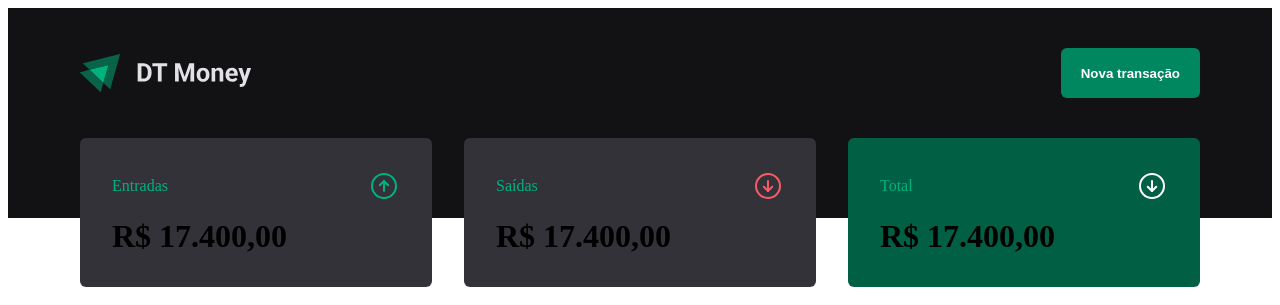
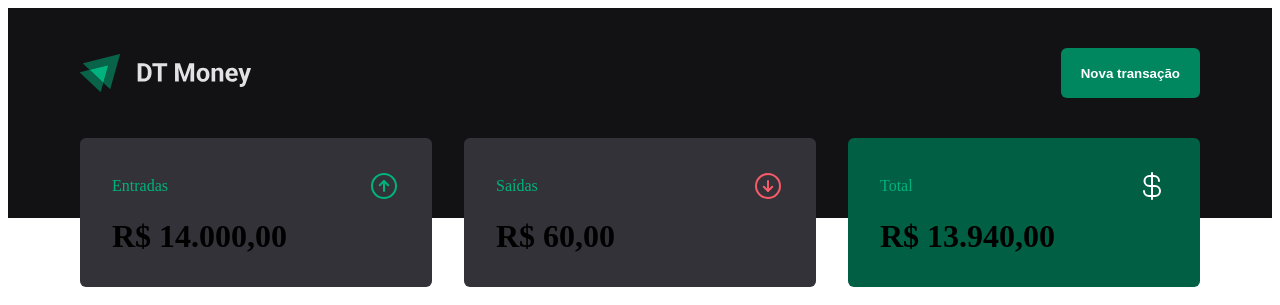
Before and after one commit to mayromyller/dtmoney-2022, a React (Vite) app: page / in a window 1280 px wide. Shown: the top 305 px of the page. Built offline with nearby package versions, Linux system fonts and the light colour scheme; data requests are answered from the project's data file.

Commit message:
tarefa: adiciona o transactions do context e calcula os valores de entrada, saida e total com reduce

```diff
--- a/src/components/Summary/index.tsx
+++ b/src/components/Summary/index.tsx
@@ -1,8 +1,32 @@
 import { ArrowCircleDown, ArrowCircleUp, CurrencyDollar } from 'phosphor-react'
+
+import { useTransaction } from '../../hooks/useTransaction'
+import { priceFormatter } from '../../utils/formatter'
 
 import * as S from './style'
 
 export function Summary() {
+  const { transactions } = useTransaction()
+
+  const summary = transactions.reduce(
+    (acc, transaction) => {
+      if (transaction.type === 'income') {
+        acc.income += transaction.price
+        acc.total += transaction.price
+      } else {
+        acc.outcome += transaction.price
+        acc.total -= transaction.price
+      }
+
+      return acc
+    },
+    {
+      income: 0,
+      outcome: 0,
+      total: 0
+    }
+  )
+
   return (
     <S.Container>
       <S.Card>
@@ -11,7 +35,7 @@ export function Summary() {
           <ArrowCircleUp size={32} color="#00b37e" />
         </header>
 
-        <strong>R$ 17.400,00</strong>
+        <strong>{priceFormatter.format(summary.income)}</strong>
       </S.Card>
 
       <S.Card>
@@ -20,16 +44,16 @@ export function Summary() {
           <ArrowCircleDown size={32} color="#f75a68" />
         </header>
 
-        <strong>R$ 17.400,00</strong>
+        <strong>{priceFormatter.format(summary.outcome)}</strong>
       </S.Card>
 
       <S.Card variant="green">
         <header>
           <span>Total</span>
-          <ArrowCircleDown size={32} color="#fff" />
+          <CurrencyDollar size={32} color="#fff" />
         </header>
 
-        <strong>R$ 17.400,00</strong>
+        <strong>{priceFormatter.format(summary.total)}</strong>
       </S.Card>
     </S.Container>
   )
```
